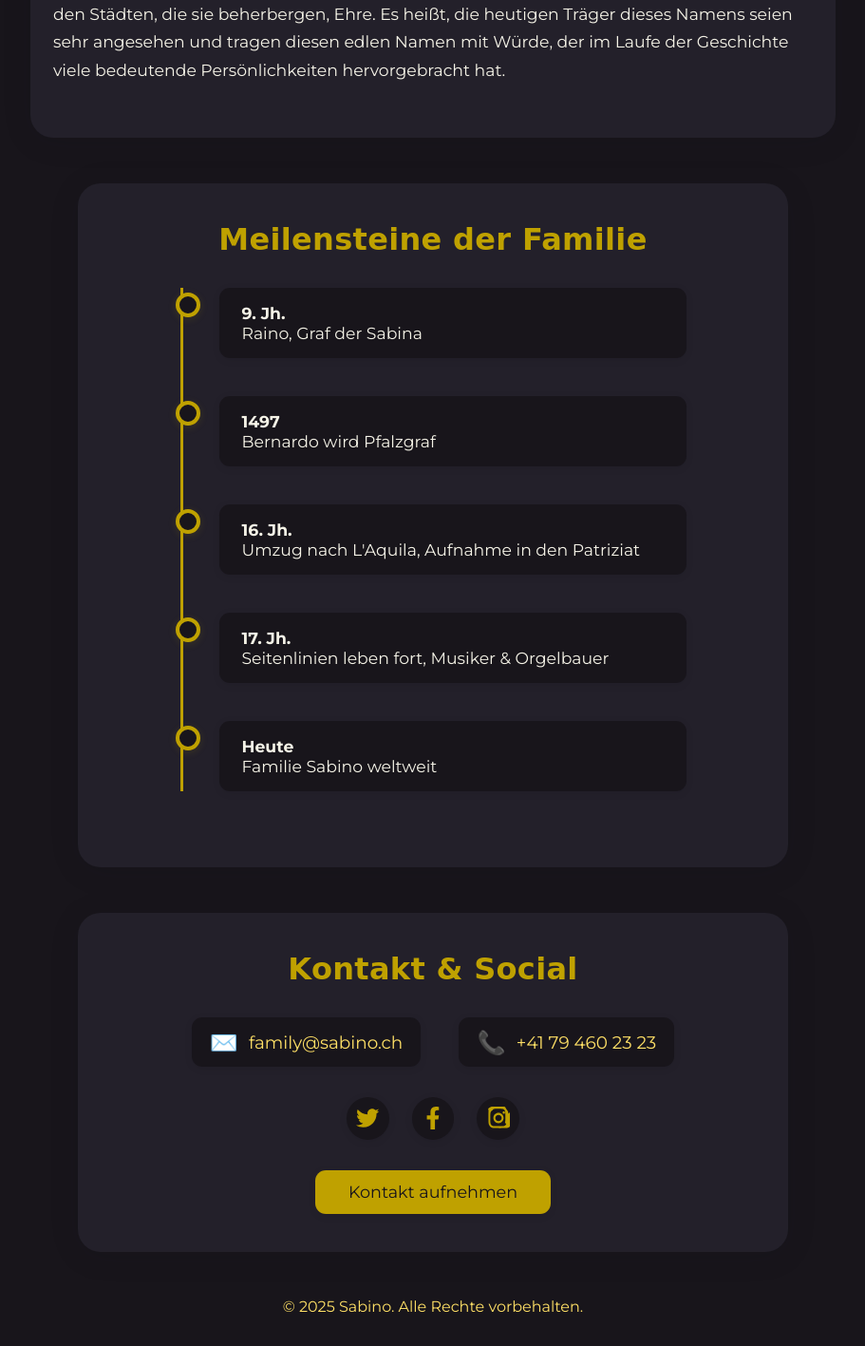
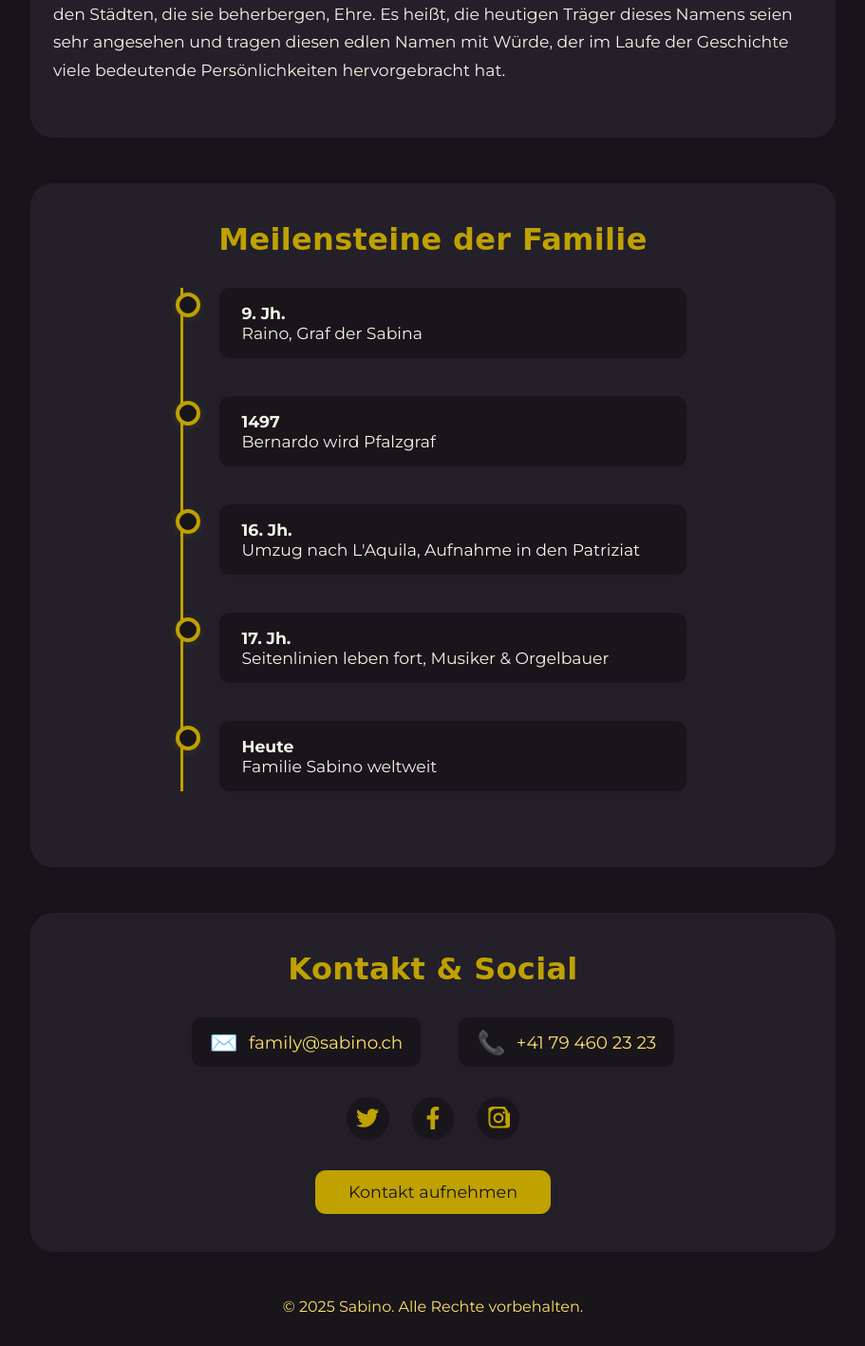
Before and after one commit to stefsabi/sabino.ch, a PHP site: page / in a window 1280 px wide. Shown: the part 1584-3001 px from the top of the page at 95% size, without its empty margins (184-1095 px from the left). Run offline with PHP 8.4, Linux system fonts and the light colour scheme; some web fonts are replaced.

Commit message:
Abschnittsbreite vereinheitlicht: timeline-section und contact-social-section jetzt 800px wie about-history

```diff
--- a/css/fantasy.css
+++ b/css/fantasy.css
@@ -550,3 +550,8 @@ footer {
   clip: rect(0,0,0,0);
   border: 0;
 }
+
+.timeline-section,
+.contact-social-section {
+  max-width: 800px;
+}
```
